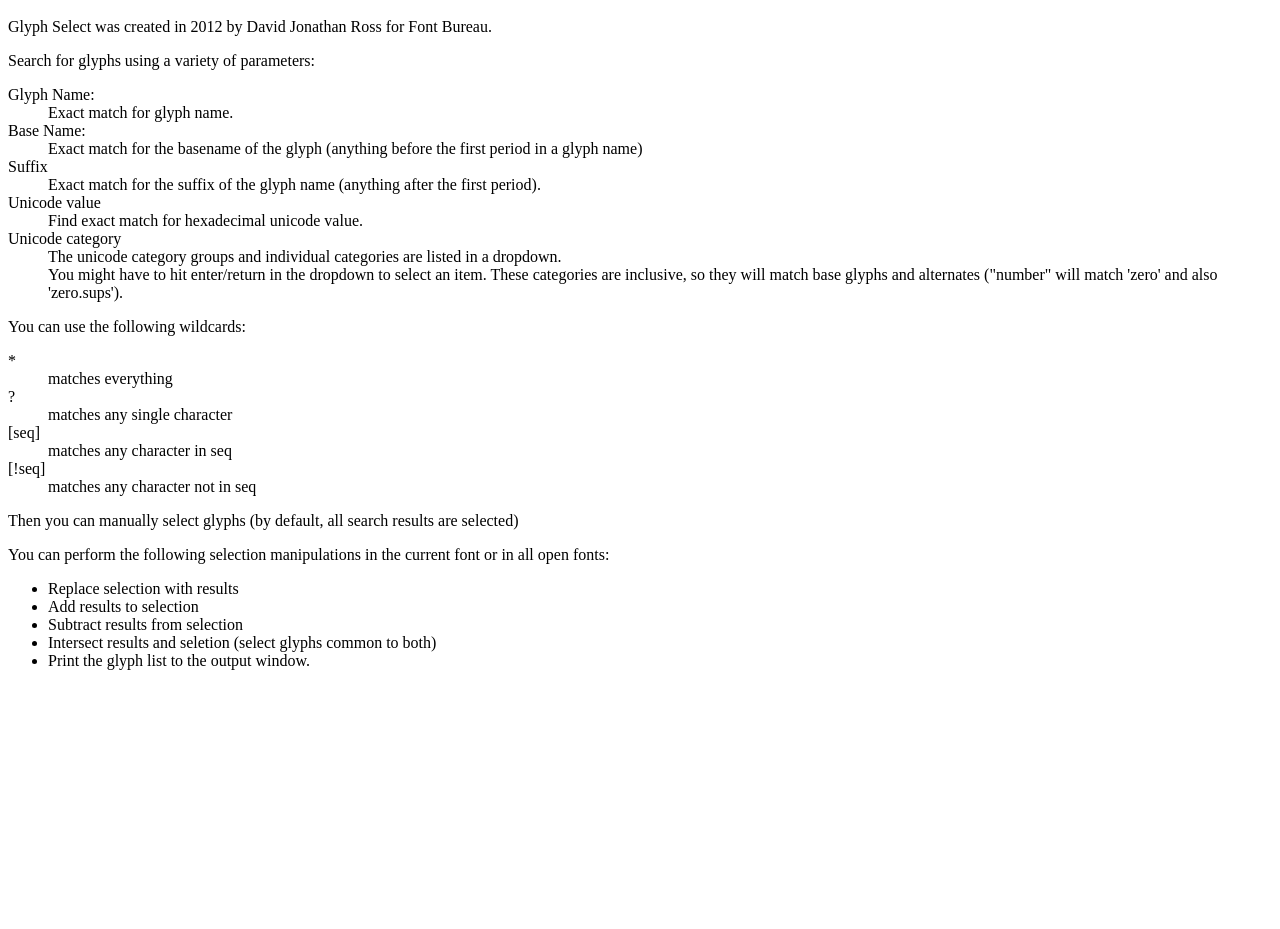
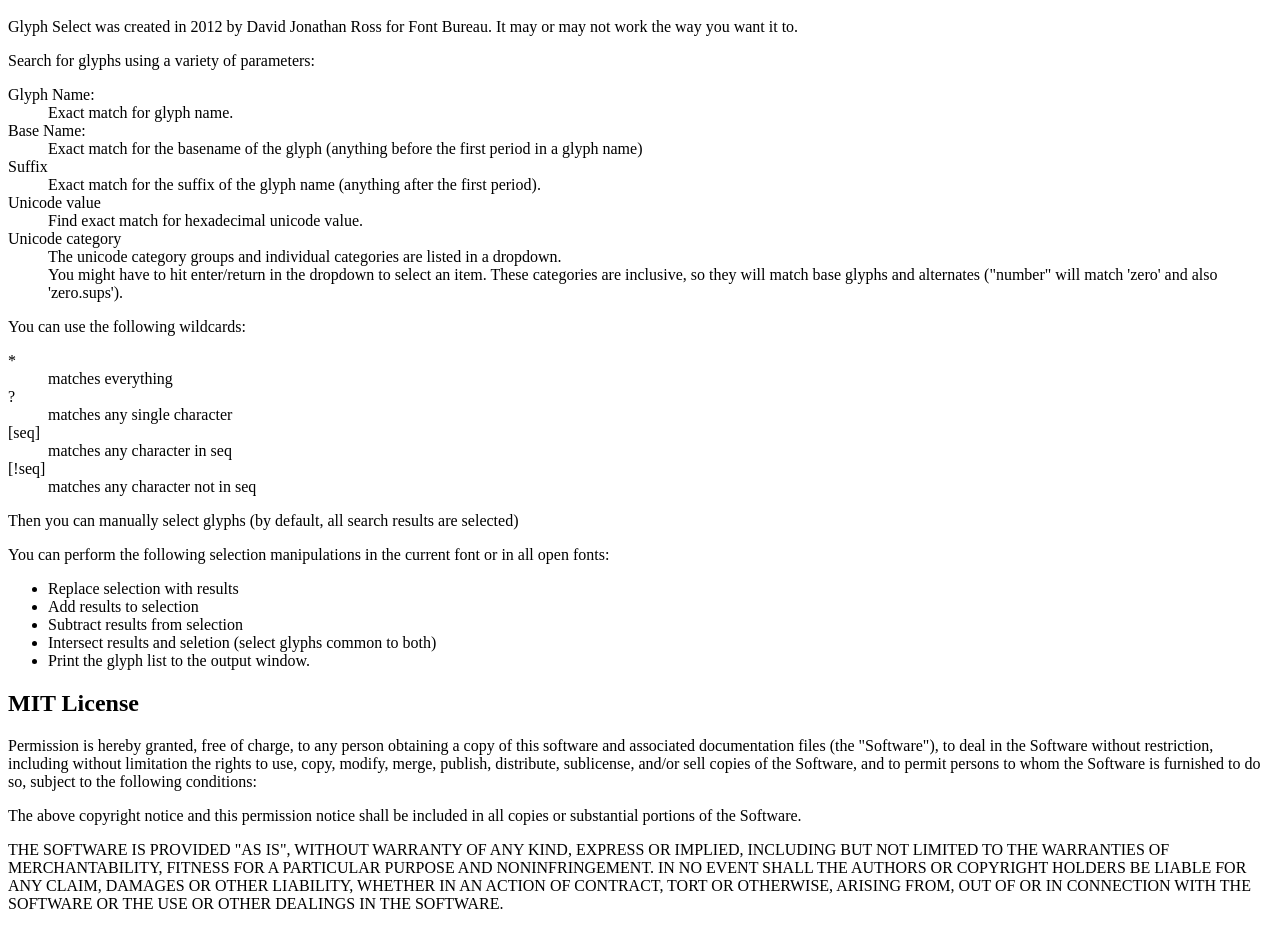
Before and after one commit to FontBureau/fbOpenTools, a plain HTML site: page GlyphSelect/Glyph Select.roboFontExt/html/index.html in a window 1280 px wide. Shown: the part 48-977 px from the top of the page. Before the commit the page ends 800 px from the top, so only its background shows below. Drawn offline with Linux system fonts and the light colour scheme.

Commit message:
Edited HTML help.

```diff
--- a/GlyphSelect/Glyph Select.roboFontExt/html/index.html
+++ b/GlyphSelect/Glyph Select.roboFontExt/html/index.html
@@ -4,7 +4,7 @@
 
 <h1>GlyphSelect</h1>
 
-    <p>Glyph Select was created in 2012 by David Jonathan Ross for Font Bureau.</p>
+    <p>Glyph Select was created in 2012 by David Jonathan Ross for Font Bureau. It may or may not work the way you want it to.</p>
 
     <p>Search for glyphs using a variety of parameters:</p>
 
@@ -47,6 +47,14 @@
     <li>Print the glyph list to the output window.</li>
     </ul>
 
+<h2>MIT License</h2>
+
+<p>Permission is hereby granted, free of charge, to any person obtaining a copy of this software and associated documentation files (the "Software"), to deal in the Software without restriction, including without limitation the rights to use, copy, modify, merge, publish, distribute, sublicense, and/or sell copies of the Software, and to permit persons to whom the Software is furnished to do so, subject to the following conditions:</p>
+
+<p>The above copyright notice and this permission notice shall be included in all copies or substantial portions of the Software.</p>
+
+<p>THE SOFTWARE IS PROVIDED "AS IS", WITHOUT WARRANTY OF ANY KIND, EXPRESS OR IMPLIED, INCLUDING BUT NOT LIMITED TO THE WARRANTIES OF MERCHANTABILITY, FITNESS FOR A PARTICULAR PURPOSE AND NONINFRINGEMENT. IN NO EVENT SHALL THE AUTHORS OR COPYRIGHT HOLDERS BE LIABLE FOR ANY CLAIM, DAMAGES OR OTHER LIABILITY, WHETHER IN AN ACTION OF CONTRACT, TORT OR OTHERWISE, ARISING FROM, OUT OF OR IN CONNECTION WITH THE SOFTWARE OR THE USE OR OTHER DEALINGS IN THE SOFTWARE.</p>
+
 </body>
 
 </html>
```
Also changed, not shown: OverlayUFOs/Overlay UFOs.roboFontExt/html/index.html (+10 -0 lines).
